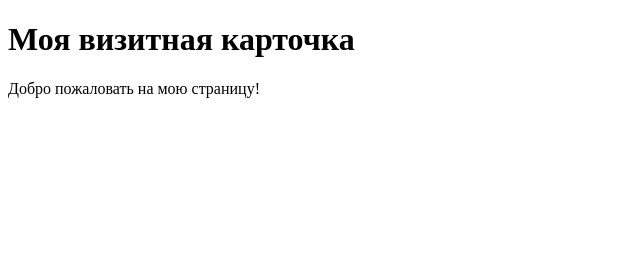
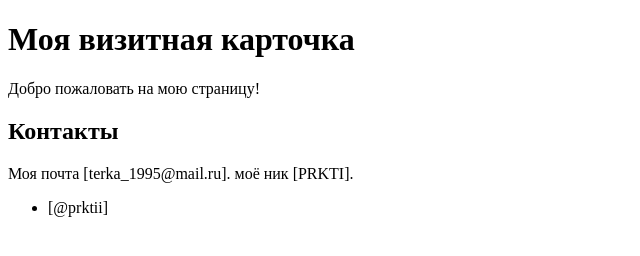
Before and after one commit to PRKTI/Urk_GIT, a plain HTML site: page index.html in a window 1280 px wide. Shown: the whole page, without its empty margins (0-640 px from the left). Drawn offline with Linux system fonts and the light colour scheme.

Commit message:
создал ветку features/contacts  добавил в файл index.html раздел контакты

```diff
--- a/index.html
+++ b/index.html
@@ -9,3 +9,8 @@
 <p>Добро пожаловать на мою страницу!</p>
 </body>
 </html>
+<h2>Контакты</h2>
+<p>Моя почта [terka_1995@mail.ru]. моё ник [PRKTI].</p>
+<ul>
+<li>[@prktii]</li>
+</ul>
```
